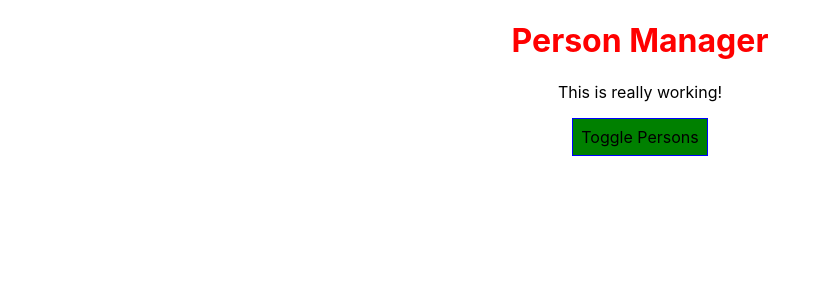
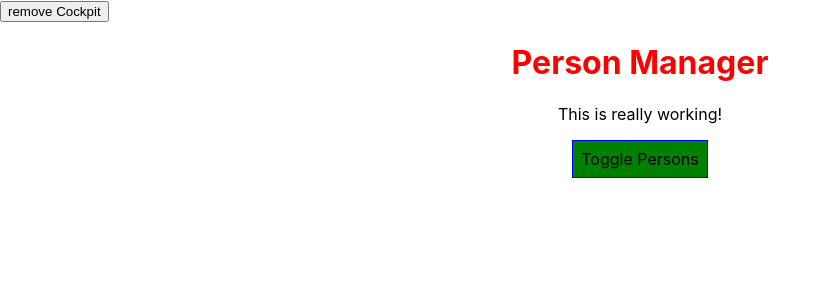
Before and after one commit to pepps1980/react-complete-guide, a React app: page / in a window 1280 px wide. Shown: the top 300 px of the page, without its empty margins (0-831 px from the left). Built offline with nearby package versions, Linux system fonts and the light colour scheme.

Commit message:
clean useEffect

```diff
--- a/src/components/Cockpit/Cockpit.js
+++ b/src/components/Cockpit/Cockpit.js
@@ -8,7 +8,17 @@
     setTimeout(() => {
       alert("Saved data to cloud!");
     }, 1000);
+    return () => {
+      console.log("[Cockpit.js] cleanup work in useEffect");
+    };
   }, []);
+
+  useEffect(() => {
+    console.log("[Cockpit.js] 2nd useEffect");
+    return () => {
+      console.log("[Cockpit.js] cleanup work in 2nd useEffect");
+    };
+  });
 
   const assignedClasses = [];
   let btnClass = "";
--- a/src/components/Persons/Persons.js
+++ b/src/components/Persons/Persons.js
@@ -27,6 +27,10 @@
     console.log(snapshot);
   }
 
+  componentWillUnmount(){
+    console.log('[Persons.js] componentWillUnmount');
+  }
+
   render(){
   console.log('[Persons.js] rendering...');
   return this.props.persons.map((person, index) => {
--- a/src/containers/App.js
+++ b/src/containers/App.js
@@ -16,6 +16,7 @@
       { id: "3", name: "Stephanie", age: 26 },
     ],
     showPersons: false,
+    showCockpit: true,
   };
 
   static getDerivedStateFromProps(props, state) {
@@ -82,12 +83,21 @@
     }
     return (
       <div className={classes.App}>
+        <button
+          onClick={() => {
+            this.setState({ showCockpit: false });
+          }}
+        >
+          remove Cockpit
+        </button>
+        {this.state.showCockpit ? (
           <Cockpit
             title={this.props.appTitle}
             showPersons={this.state.showPersons}
             persons={this.state.persons}
             clicked={this.togglePersonsHandle}
           />
+        ) : null}
         {persons}
       </div>
     );
```
Lines whose indentation alone changed are shown as unchanged.
